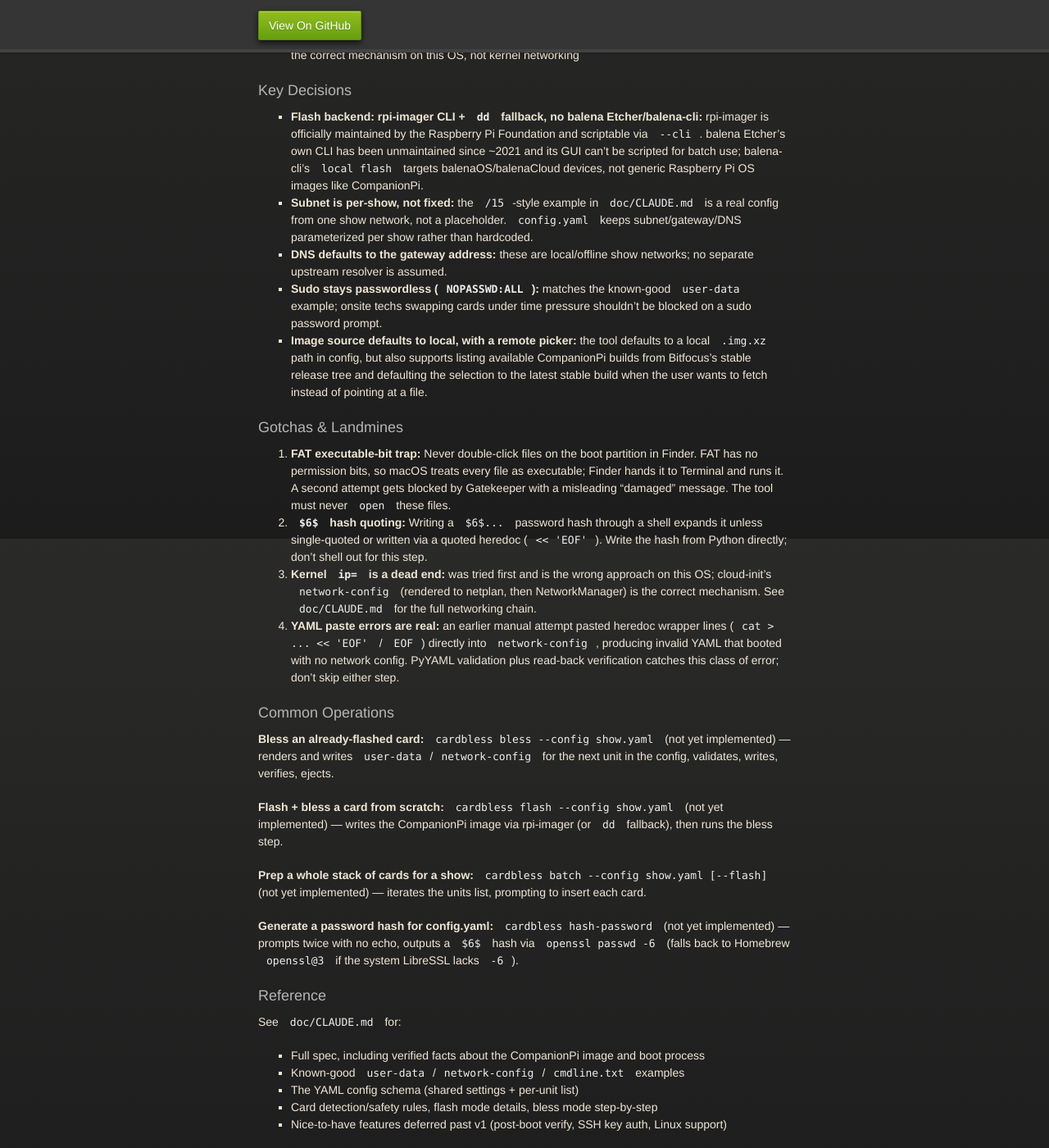
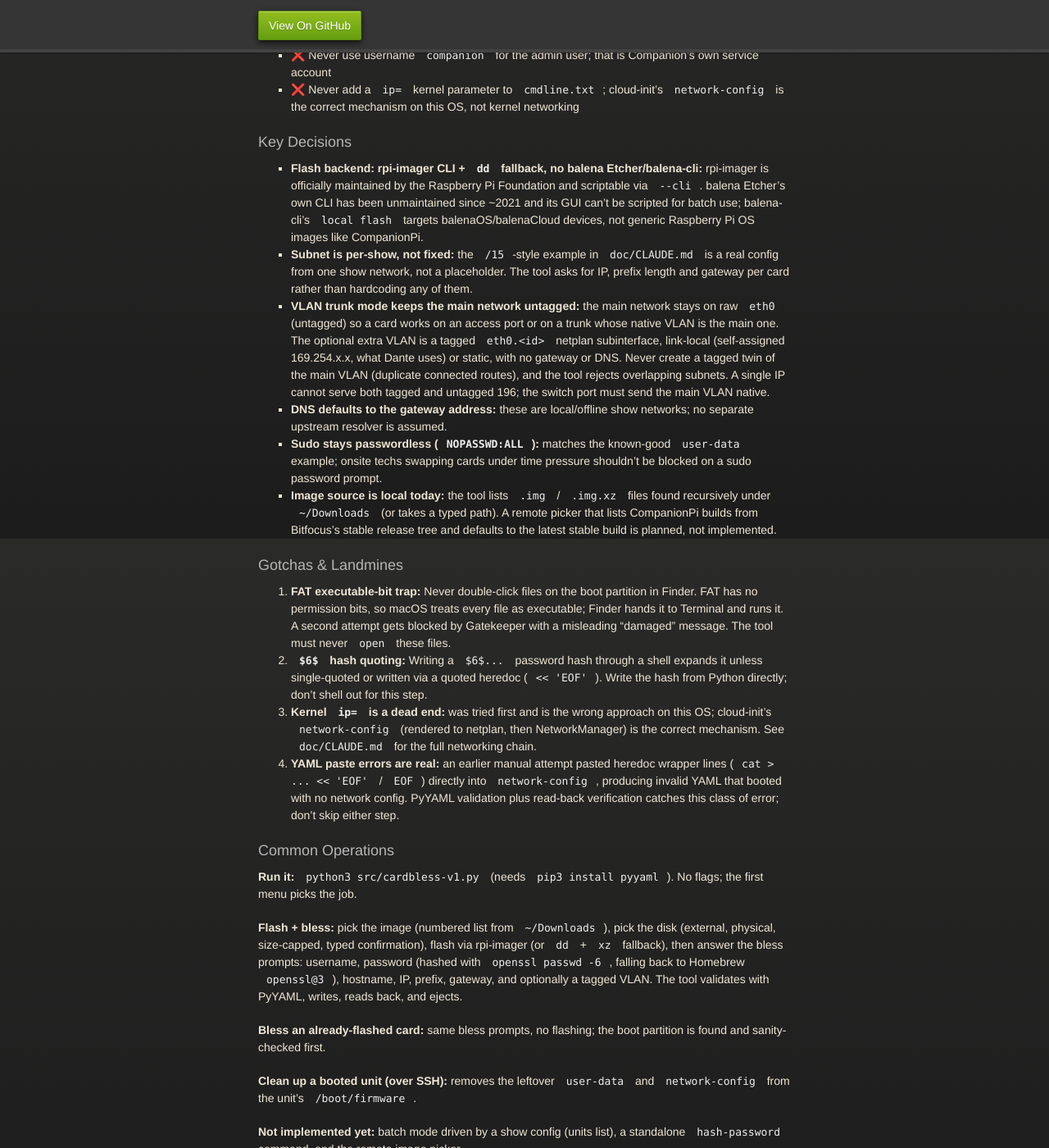
Before and after one commit to dubpixel/dpx_piprepper, a Jekyll site: the page built from AGENTS.md, in a window 1280 px wide and 1400 px high, scrolled down 2043 px. Shown: the whole window at 82% size. Built offline with Jekyll 4.4.1, drawn with Linux system fonts in a browser that asks for light colours; our own code applies the rules of GitHub Pages for plain Markdown files; some of the changed text lies outside the part shown.

Commit message:
refresh readme, agents project section and changelog for v0.2.1

```diff
--- a/AGENTS.md
+++ b/AGENTS.md
@@ -6,26 +6,30 @@ This document provides operational directives for AI coding assistants (GitHub C
 
 ## PROJECT: cardbless (dpx_piPrepper)
 
-**Status:** Spec complete (2026-09-22), implementation not started
-**Branch:** `docs/project-setup` (current); implementation lands on `feature/cardbless-v1-core`
-**Version File:** `VERSION` (not yet created; created at `0.1.0` when implementation starts)
+**Status:** v0.2.0, working (bless, flash + bless, post-boot SSH cleanup). The
+optional VLAN trunk prompt (v0.2.0) is rendered and YAML-validated but not yet
+boot-tested from a blessed card.
+**Branch:** `main` is the default; work lands on `feature/*` or `docs/*` branches
+**Version File:** `VERSION` (currently 0.2.0)
 
 ### Architecture (2-minute summary)
 
 A macOS command-line utility that prepares Raspberry Pi SD cards running the
 CompanionPi image (Bitfocus Companion v5.x) so each unit boots with a known admin
-user, SSH enabled, a static per-unit IPv4 address, and a unique hostname. Two jobs:
-**bless** (card already flashed; write per-unit cloud-init files to its boot
-partition) and **flash + bless** (write the CompanionPi image to the card first,
-then bless it). Supports batch runs across a stack of cards for a show: prompt to
-insert the next card, detect it, do the job, eject, repeat. Python 3, stdlib-first,
-no build step; shells out to `diskutil`, `openssl`, `dd`, `xz`, and `rpi-imager`.
+user, SSH enabled, a static per-unit IPv4 address, and a unique hostname. It is
+fully interactive (numbered menus, no flags, no config file) and loops with "prep
+another card?". Three jobs: **flash + bless** (write the CompanionPi image, then
+bless), **bless** (card already flashed; write per-unit cloud-init files to its boot
+partition), and **clean up** (over SSH, remove leftover cloud-init files from a
+booted unit). Blessing can optionally add one tagged 802.1Q VLAN (trunk mode).
+Python 3, stdlib-first, no build step; shells out to `diskutil`, `openssl`, `dd`,
+`xz`, and `rpi-imager`.
 
 | Component | Tech/Location | Purpose | Notes |
 |-----------|---------------|---------|-------|
-| cardbless script | Python 3 / `src/cardbless-v1.py` (not yet written) | CLI entry point: bless, flash, batch, hash-password | Single file, stdlib + PyYAML |
-| Show config | YAML / `config.yaml` (per-show, user-supplied) | Units list (hostname/IP), shared network/user settings | Never commit real show configs with password hashes |
-| cloud-init templates | YAML / rendered into `user-data`, `network-config` | First-boot config written to the card's boot partition | Rendered per unit, not stored as static files |
+| cardbless script | Python 3 / `src/cardbless-v1.py` | Interactive entry point: flash, bless, SSH cleanup | Single file, stdlib + PyYAML |
+| cloud-init rendering | Python / `render_user_data()`, `render_network_config()` | Builds `user-data` and `network-config` per unit | Rendered per unit, not stored as static files |
+| Run log | Text / `cardbless.log` | One line per blessed card (OK/FAIL, hostname, IP) | Gitignored; never commit |
 | Full spec | Markdown / `doc/CLAUDE.md` | Detailed requirements, known-good file examples, gotchas | **Source of truth for the cardbless spec** |
 
 ### Agent Rules (for this repo)
@@ -81,17 +85,25 @@ no build step; shells out to `diskutil`, `openssl`, `dd`, `xz`, and `rpi-imager`
   GUI can't be scripted for batch use; balena-cli's `local flash` targets
   balenaOS/balenaCloud devices, not generic Raspberry Pi OS images like CompanionPi.
 - **Subnet is per-show, not fixed:** the `/15`-style example in `doc/CLAUDE.md` is
-  a real config from one show network, not a placeholder. `config.yaml` keeps
-  subnet/gateway/DNS parameterized per show rather than hardcoded.
+  a real config from one show network, not a placeholder. The tool asks for IP,
+  prefix length and gateway per card rather than hardcoding any of them.
+- **VLAN trunk mode keeps the main network untagged:** the main network stays on
+  raw `eth0` (untagged) so a card works on an access port or on a trunk whose
+  native VLAN is the main one. The optional extra VLAN is a tagged `eth0.<id>`
+  netplan subinterface, link-local (self-assigned 169.254.x.x, what Dante uses) or
+  static, with no gateway or DNS. Never create a tagged twin of the main VLAN
+  (duplicate connected routes), and the tool rejects overlapping subnets. A single
+  IP cannot serve both tagged and untagged 196; the switch port must send the main
+  VLAN native.
 - **DNS defaults to the gateway address:** these are local/offline show networks;
   no separate upstream resolver is assumed.
 - **Sudo stays passwordless (`NOPASSWD:ALL`):** matches the known-good `user-data`
   example; onsite techs swapping cards under time pressure shouldn't be blocked on
   a sudo password prompt.
-- **Image source defaults to local, with a remote picker:** the tool defaults to a
-  local `.img.xz` path in config, but also supports listing available CompanionPi
-  builds from Bitfocus's stable release tree and defaulting the selection to the
-  latest stable build when the user wants to fetch instead of pointing at a file.
+- **Image source is local today:** the tool lists `.img` / `.img.xz` files found
+  recursively under `~/Downloads` (or takes a typed path). A remote picker that
+  lists CompanionPi builds from Bitfocus's stable release tree and defaults to the
+  latest stable build is planned, not implemented.
 
 ### Gotchas & Landmines
 
@@ -114,29 +126,31 @@ no build step; shells out to `diskutil`, `openssl`, `dd`, `xz`, and `rpi-imager`
 
 ### Common Operations
 
-**Bless an already-flashed card:** `cardbless bless --config show.yaml` (not yet
-implemented) — renders and writes `user-data`/`network-config` for the next unit
-in the config, validates, writes, verifies, ejects.
+**Run it:** `python3 src/cardbless-v1.py` (needs `pip3 install pyyaml`). No flags;
+the first menu picks the job.
 
-**Flash + bless a card from scratch:** `cardbless flash --config show.yaml` (not
-yet implemented) — writes the CompanionPi image via rpi-imager (or `dd` fallback),
-then runs the bless step.
+**Flash + bless:** pick the image (numbered list from `~/Downloads`), pick the disk
+(external, physical, size-capped, typed confirmation), flash via rpi-imager (or
+`dd` + `xz` fallback), then answer the bless prompts: username, password (hashed
+with `openssl passwd -6`, falling back to Homebrew `openssl@3`), hostname, IP,
+prefix, gateway, and optionally a tagged VLAN. The tool validates with PyYAML,
+writes, reads back, and ejects.
 
-**Prep a whole stack of cards for a show:** `cardbless batch --config show.yaml
-[--flash]` (not yet implemented) — iterates the units list, prompting to insert
-each card.
+**Bless an already-flashed card:** same bless prompts, no flashing; the boot
+partition is found and sanity-checked first.
 
-**Generate a password hash for config.yaml:** `cardbless hash-password` (not yet
-implemented) — prompts twice with no echo, outputs a `$6$` hash via
-`openssl passwd -6` (falls back to Homebrew `openssl@3` if the system LibreSSL
-lacks `-6`).
+**Clean up a booted unit (over SSH):** removes the leftover `user-data` and
+`network-config` from the unit's `/boot/firmware`.
+
+**Not implemented yet:** batch mode driven by a show config (units list), a
+standalone `hash-password` command, and the remote image picker.
 
 ### Reference
 
 See `doc/CLAUDE.md` for:
 - Full spec, including verified facts about the CompanionPi image and boot process
 - Known-good `user-data`/`network-config`/`cmdline.txt` examples
-- The YAML config schema (shared settings + per-unit list)
+- The original YAML config schema and batch design (planned, not built)
 - Card detection/safety rules, flash mode details, bless mode step-by-step
 - Nice-to-have features deferred past v1 (post-boot verify, SSH key auth, Linux
   support)
--- a/src/cardbless-v1.py
+++ b/src/cardbless-v1.py
@@ -83,7 +83,7 @@ def confirm(prompt: str) -> bool:
 
 
 # --------------------------------------------------------------------------
-# Image picker: arrow-key filesystem browser, starts in ~/Downloads
+# Image picker: numbered list of images found recursively under ~/Downloads
 # --------------------------------------------------------------------------
 
 IMAGE_EXTS = (".img", ".img.xz")
```
Also changed, not shown: README.md (+50 -31 lines), CHANGELOG.md.
